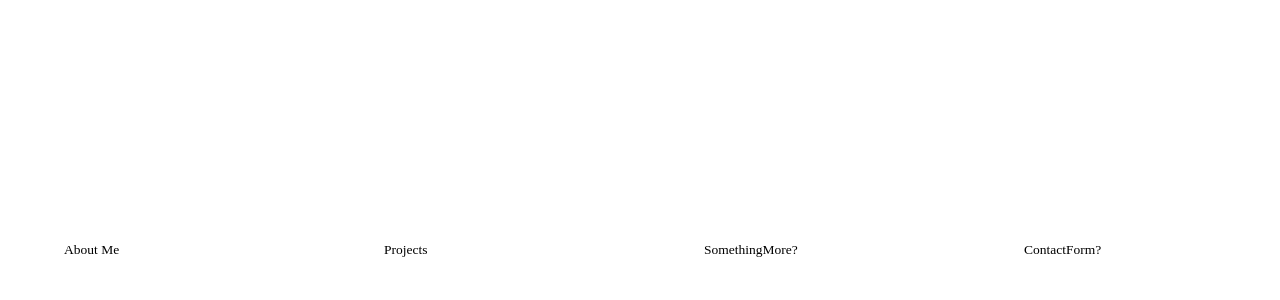
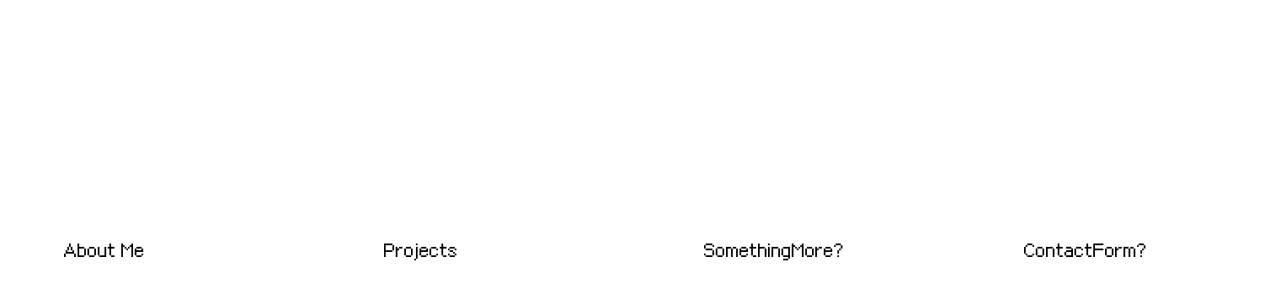
Before and after one commit to PeachBlack-Alba/myCV, a React (Create React App) app: page / in a window 1280 px wide. Shown: the part 334-634 px from the top of the page. Built offline with nearby package versions, Linux system fonts and the light colour scheme.

Commit message:
font fixed

```diff
--- a/src/App.css
+++ b/src/App.css
@@ -1,18 +1,17 @@
 /****GENERAL***/
 
 @font-face {
-  font-family: "8pt";
-  src: url("./media/M\ 8pt.ttf");
+  font-family: "px_sans_nouveaux";
+  src: url("./media/px_sans_nouveaux.ttf");
 }
 
-/* @import url("https://fonts.googleapis.com/css?family=Roboto:300&display=swap"); */
 html,
 body {
   margin: 0;
   padding: 0;
   box-sizing: border-box;
   height: 100%;
-  font-family: "8pt.ttf";
+  font-family: "px_sans_nouveaux";
 }
 
 html {
```
